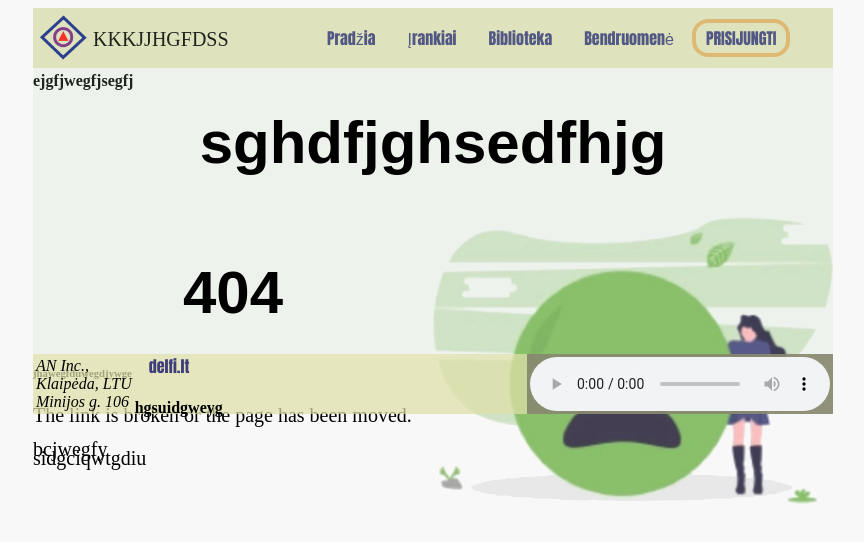
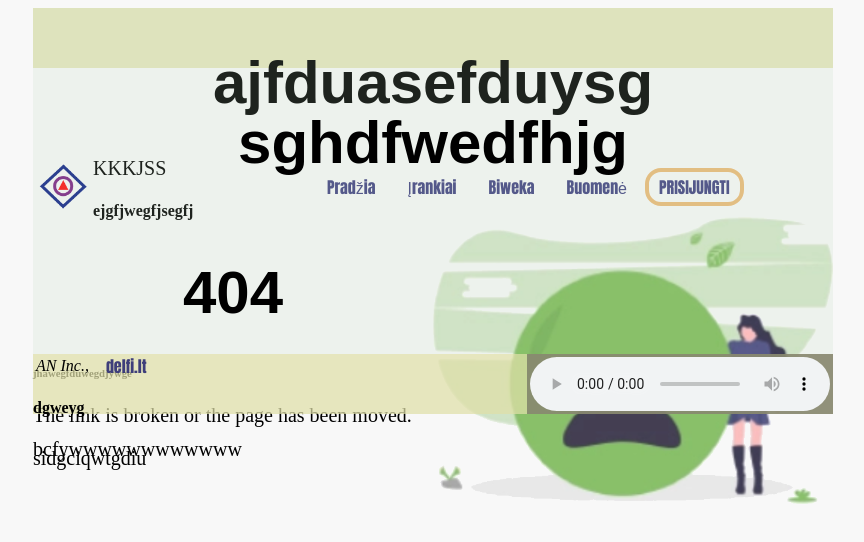
Before and after one commit to Algis1978/3-mergaiteA, a plain HTML site: page index.html in a window 1280 px wide. Shown: the whole page, without its empty margins (207-1071 px from the left). Drawn offline with Linux system fonts and the light colour scheme.

Commit message:
br4 v 0,1

```diff
--- a/index.html
+++ b/index.html
@@ -5,25 +5,26 @@
     <meta charset="UTF-8">
     <meta http-equiv="X-UA-Compatible" content="IE=edge">
     <meta name="viewport" content="width=device-width, initial-scale=1.0">
-    <title>Mergaite</title>
+    <title>Mere</title>
     <link rel="stylesheet" href="./style1.css">
 </head>
 
 <body>
     <header>
+        <h1>ajfduasefduysg</h1>
         <img src="./Logo pic.png" alt="Logo" >
         <nav>
             <a href="https://lrs.lt/">Pradžia</a>
             <a href="https://www.w3schools.com/">Įrankiai</a>
-            <a href="https://www.eurosport.com/">Biblioteka</a>
-            <a href="#">Bendruomenė</a>
+            <a href="https://www.eurosport.com/">Biweka</a>
+            <a href="#">Buomenė</a>
             <div></div><a href="#">Prisijungti</a></div>
         </nav>
-        <p>KKKJJHGFDSS</p>
+        <p>KKKJSS</p>
         <h4>ejgfjwegfjsegfj</h4>
     </header>
     <main>
-        <h1>sghdfjghsedfhjg</h1>
+        <h1>sghdfwedfhjg</h1>
         <div>
             <h1>404</h1>
             <h6>jhawegfduwegdjywge</h6>
@@ -34,18 +35,15 @@
     </main>
     <footer>
         <address>AN Inc.,
-            <br>
-            Klaipėda, LTU
-            <br>
-            Minijos g. 106
+
         </address>
         <a href="http://www.delfi.lt" title="delfi.lt">delfi.lt</a>
         <audio controls autoplay id="Gamtos garsai">
         <source src="https://upload.wikimedia.org/wikipedia/commons/d/df/Atmo_%E2%80%93_V%C3%B6gel_Standard.mp3" type="audio/mpeg">
         Audio garsas negalimas dėl naršyklės nesuderinamumo
         </audio>
-        <h4>hgsuidgweyg</h4>
-        <p>bcjwegfy</p>
+        <h4>dgweyg</h4>
+        <p>bcfywwwwwwwwwwww</p>
 
     </footer>
 </body>
```
